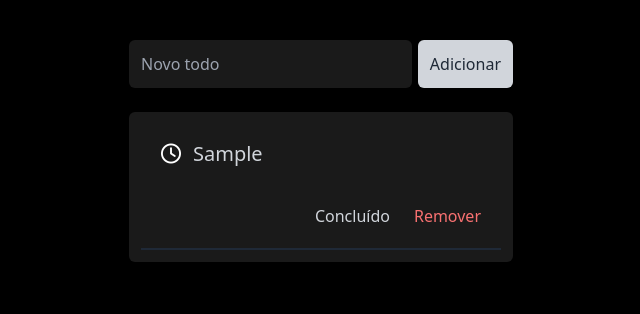
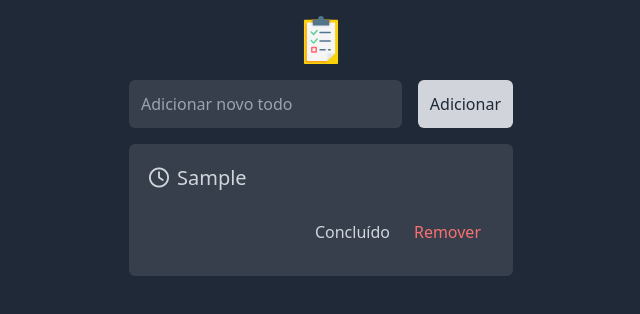
Before and after one commit to immichjs/todo-vue, a Vue app: page / in a window 1280 px wide. Both pictures are taken after typing "Sample" into the empty fields and a click on the button "Adicionar". Shown: the top 314 px of the page, without its empty margins (319-959 px from the left). Built offline with nearby package versions, Linux system fonts and the light colour scheme.

Commit message:
Correção de bug, onde a descrição dos todos não respeitavam seu container

```diff
--- a/src/App.vue
+++ b/src/App.vue
@@ -1,6 +1,17 @@
 <template>
   <div id="app">
-    <Todo/>
+    <div class="bg">
+      <header class="user-container">
+        <img src="../public/to-do-list.svg" class="todo-logo">
+        <form @submit.prevent="addTodo(todo)">
+          <input type="text" class="todo-text" placeholder="Adicionar novo todo" v-model="todo.description">
+          <button class="add-todo">Adicionar</button>
+        </form>
+      </header>
+      <main class="todo-container">
+        <Todo v-for="t in todos" :key="t.id" :todo="t"/>
+      </main>
+    </div>
   </div>
 </template>
 
@@ -9,7 +20,21 @@ import Todo from './components/Todo'
 
 export default {
   name: 'App',
-
+  data() {
+    return {
+      todos: [],
+      todo: {
+        checked: false
+      }
+    }
+  },
+  methods: {
+    addTodo(todo) {
+      todo.id = Date.now()
+      this.todos.push(todo)
+      this.todo = { checked: false }
+    }
+  },
   components: {
     Todo
   }
@@ -18,6 +43,39 @@ export default {
 
 <style lang="postcss" scoped>
   #app {
-    @apply flex bg-black w-screen h-screen pt-10 justify-center;
+    @apply bg-gray-800 w-screen h-screen pt-4 justify-center;
+  }
+
+  .bg {
+    @apply bg-gray-800 h-auto;
+  }
+
+  .todo-logo {
+    @apply w-12 justify-self-center self-center mb-4;
+  }
+
+  .user-container {
+    @apply grid w-full box-border justify-center;
+  }
+
+  .user-container form {
+    @apply flex w-96;
+  }
+
+  .todo-text, .add-todo {
+    @apply p-3 outline-none rounded-md font-medium;
+  }
+
+  .todo-text {
+    @apply text-gray-300 font-medium w-full mr-4;
+    background-color: rgba(255, 255, 255, 0.1);
+  }
+
+  .add-todo {
+    @apply bg-gray-300 text-gray-800;
+  }
+
+  .todo-container {
+    @apply flex justify-center items-center w-96 m-auto flex-wrap;
   }
 </style>
--- a/src/components/Todo.vue
+++ b/src/components/Todo.vue
@@ -1,102 +1,58 @@
 <template>
-  <div>
-    <header class="user-container">
-      <form @submit.prevent="addTodo(todo)">
-        <input type="text" class="todo-text" placeholder="Novo todo" v-model="todo.description">
-        <button class="add-todo">Adicionar</button>
-      </form>
-    </header>
-    <main class="todo-container">
-        <div v-for="t in todos" :key="t.id">
   <div class="todo-list">
     <div class="description-content">
       <i class="far fa-clock"></i>
-              <p class="description">{{ t.description }}</p>
+      <p class="description">{{ todo.description }}</p>
     </div>
     <div class="action">
       <button class="btn-link">Concluído</button>
       <button class="btn-link">Remover</button>
     </div>
   </div>
-      </div>
-    </main>
-  </div>
 </template>
 
 <script>
 export default {
-  data() {
-    return {
-      todos: [],
+  props: {
     todo: {
-        checked: false
-      }
-    }
-  },
-
-  methods: {
-    addTodo(todo) {
-      todo.id = Date.now()
-
-      this.todos.push(todo)
-      this.todo = { checked: false }
+      type: Object,
+      required: true
     }
   }
 }
 </script>
 
 <style lang="postcss" scoped>
-  .user-container {
-    @apply flex w-full box-border justify-center;
-  }
-
-  .user-container form {
-    @apply flex w-96;
-  }
-
-  .todo-text, .add-todo {
-    @apply p-3 outline-none rounded-md font-medium;
-  }
-
-  .todo-text {
-    @apply text-gray-300 font-medium w-full mr-1.5;
+  .todo-list {
+    @apply p-3 w-96 rounded-md mt-4;
     background-color: rgba(255, 255, 255, 0.1);
   }
 
+  .description-content, .fa-clock, .action {
+    @apply text-gray-300;
+  }
+
   .description-content {
-    @apply flex items-center text-xl p-2 break-all;
+    @apply flex gap-2 items-center text-xl p-2 break-all;
   }
 
   .action {
-    @apply flex justify-end gap-2 p-3 border-b-2 border-gray-800;
+    @apply flex justify-end gap-2 p-3 border-gray-800;
   }
 
   .btn-link {
-    @apply p-2 rounded-md cursor-pointer outline-none;
+    @apply p-2 rounded-md cursor-pointer outline-none duration-300;
+  }
+
+  .btn-link:hover {
+    @apply transform -translate-y-1;
   }
 
   .btn-link:nth-child(2) {
-    @apply text-red-400;
+    @apply text-red-400 duration-300;
   }
 
-  .add-todo {
-    @apply bg-gray-300 text-gray-800;
-  }
-
-  .todo-container {
-    @apply flex justify-center w-96 my-3 flex-wrap;
-  }
-
-  .todo-list {
-    @apply p-3 w-96 rounded-md mt-3;
-    background-color: rgba(255, 255, 255, 0.1);
-  }
-
-  .description-content, .title-content, .action {
-    @apply text-gray-300;
-  }
-
-  .fa-clock {
-    @apply text-white m-3;
+  .btn-link:nth-child(2):hover {
+    @apply bg-red-400 text-gray-300;
   }
 </style>
```
Lines whose indentation alone changed are shown as unchanged.
